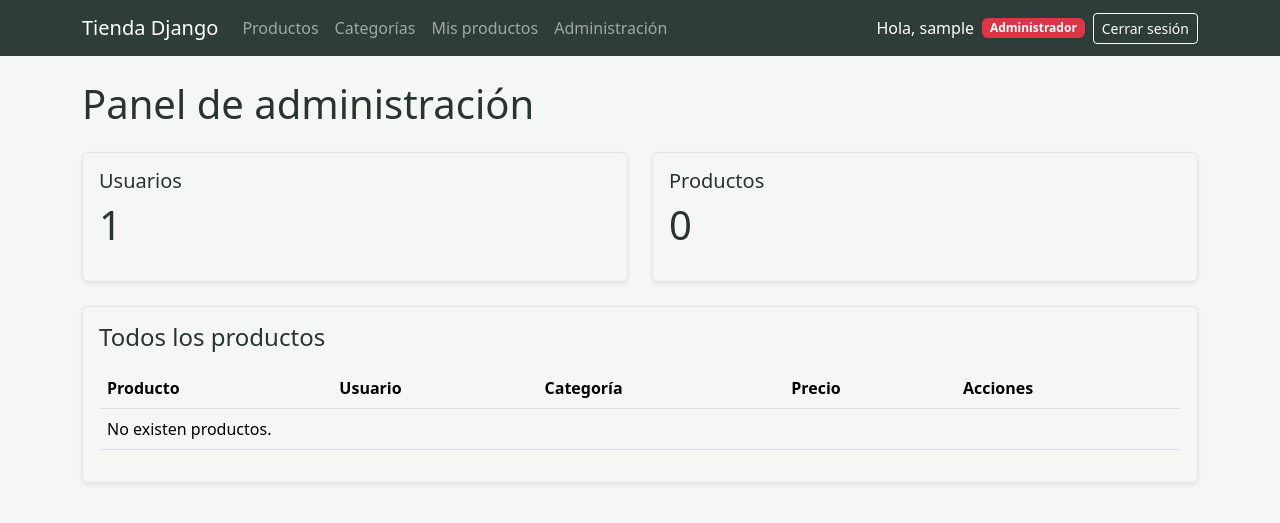
After one commit to Marga-codes/UF2406ED01_MMbande, a Django app: page /panel-admin/ in a window 1280 px wide. The commit adds this page. Shown: the top 523 px of the page. Run offline with Django 5.2, Linux system fonts and the light colour scheme; the visitor is signed in with stand-in values (Sample User, id 1); data comes from the database, SQL or seed files in the repository; data that the repository does not hold is empty.

Commit message:
feat: roles y permisos con panel interno solo para staff

```diff
--- a/productos/urls.py
+++ b/productos/urls.py
@@ -102,4 +102,14 @@ urlpatterns = [
         views.producto_eliminar,
         name="producto_eliminar"
     ),
+
+    # ------------------------------------------------------------------
+    # Panel interno de administración (solo is_staff, lo comprueba
+    # el decorador @staff_member_required de la vista)
+    # ------------------------------------------------------------------
+    path(
+        "panel-admin/",
+        views.panel_admin,
+        name="panel_admin"
+    ),
 ]
--- a/productos/views.py
+++ b/productos/views.py
@@ -20,8 +20,19 @@ Esos los trae Django montados con 'django.contrib.auth.urls' en tienda/urls.py.
 # base.html se encarga de pintarlo como una alerta de Bootstrap.
 from django.contrib import messages
 
+# PermissionDenied es la excepción que Django traduce en un 403 Forbidden.
+# La usamos cuando alguien intenta tocar un producto que no es suyo.
+from django.core.exceptions import PermissionDenied
+
 from django.contrib.auth.decorators import login_required
 from django.contrib.auth import login
+
+# User lo necesitamos en el panel de administración, para listar cuentas.
+from django.contrib.auth.models import User
+
+# staff_member_required deja pasar solo a usuarios con is_staff=True
+# (los demás ni siquiera llegan a ver la vista).
+from django.contrib.admin.views.decorators import staff_member_required
 
 from django.shortcuts import (
     render,
@@ -35,6 +46,13 @@ from .forms import (
     RegistroForm,
     CategoriaForm,
     ProductoForm,
+)
+
+# Las reglas de quién puede qué viven en permissions.py.
+# Aquí solo las consultamos.
+from .permissions import (
+    puede_editar_producto,
+    puede_eliminar_producto,
 )
 
 
@@ -368,18 +386,25 @@ def mis_productos(request):
 @login_required
 def producto_editar(request, pk):
 
-    # Aquí está la seguridad real del ejercicio 3.
-    # Al añadir usuario=request.user a la consulta, Django busca un
-    # producto que a la vez tenga esa id Y me pertenezca a mí.
-    #
-    # Si maría se inventa la url /productos/5/editar/ de un producto
-    # de juan, no encuentra nada y devuelve 404: ni siquiera sabe que
-    # el producto existe.
+    # Primero localizamos el producto sin más: ya no filtramos por
+    # usuario aquí, porque el administrador también tiene que poder
+    # llegar a productos ajenos.
     producto = get_object_or_404(
         Producto,
-        pk=pk,
-        usuario=request.user
+        pk=pk
     )
+
+    # Y aquí está la comprobación de permisos del ejercicio 4.
+    # Si no es el dueño ni is_staff, lanzamos PermissionDenied,
+    # que Django convierte en un 403 Forbidden con nuestra plantilla.
+    #
+    # Fíjate en que esto va en el SERVIDOR: ocultar el botón en la
+    # plantilla no serviría de nada, cualquiera puede escribir la URL.
+    if not puede_editar_producto(
+        request.user,
+        producto
+    ):
+        raise PermissionDenied
 
     if request.method == "POST":
 
@@ -397,7 +422,10 @@ def producto_editar(request, pk):
                 "Producto actualizado correctamente."
             )
 
-            return redirect("mis_productos")
+            # Volvemos al listado general: desde aquí también puede
+            # haber llegado el administrador, editando un producto
+            # que no es suyo, y "Mis productos" no lo mostraría.
+            return redirect("producto_lista")
 
     else:
 
@@ -419,14 +447,19 @@ def producto_editar(request, pk):
 @login_required
 def producto_eliminar(request, pk):
 
-    # Mismo filtro que en la edición: propietario incluido.
-    # Un usuario no puede borrar productos de otros ni siquiera
-    # escribiendo la URL a mano.
     producto = get_object_or_404(
         Producto,
-        pk=pk,
-        usuario=request.user
+        pk=pk
     )
+
+    # Mismo esquema que en la edición: dueño o administrador.
+    # Un usuario normal no puede borrar productos ajenos ni siquiera
+    # enviando el formulario con POST a mano.
+    if not puede_eliminar_producto(
+        request.user,
+        producto
+    ):
+        raise PermissionDenied
 
     if request.method == "POST":
 
@@ -437,7 +470,8 @@ def producto_eliminar(request, pk):
             "Producto eliminado correctamente."
         )
 
-        return redirect("mis_productos")
+        # Igual que al editar: al listado general.
+        return redirect("producto_lista")
 
     return render(
         request,
@@ -446,3 +480,38 @@ def producto_eliminar(request, pk):
             "producto": producto
         }
     )
+
+
+# ----------------------------------------------------------------------
+# Panel interno de administración (solo usuarios staff)
+# ----------------------------------------------------------------------
+@staff_member_required
+def panel_admin(request):
+
+    # El decorador hace todo el trabajo de control de acceso:
+    # si quien entra no tiene is_staff, ni llega a esta función
+    # (lo manda al login de /admin/).
+    #
+    # Es un panel informativo con vistas rápidas: cuántos usuarios y
+    # productos hay, y la lista completa con su propietario.
+    productos = Producto.objects.select_related(
+        "categoria",
+        "usuario",
+    ).order_by(
+        "-fecha_creacion"
+    )
+
+    usuarios = User.objects.all().order_by(
+        "username"
+    )
+
+    context = {
+        "productos": productos,
+        "usuarios": usuarios,
+    }
+
+    return render(
+        request,
+        "administracion/panel.html",
+        context
+    )
--- /dev/null
+++ b/templates/administracion/panel.html
@@ -0,0 +1,169 @@
+{# Panel interno de administración. Solo llegan usuarios con is_staff: #}
+{# la vista está protegida con @staff_member_required. #}
+{% extends "base.html" %}
+
+{% block title %}
+Panel de administración
+{% endblock %}
+
+{% block content %}
+
+<h1 class="mb-4">
+    Panel de administración
+</h1>
+
+{# Dos tarjetas de resumen: usuarios y productos. #}
+<div class="row mb-4">
+
+    <div class="col-md-6">
+
+        <div class="card shadow-sm">
+
+            <div class="card-body">
+
+                <h5>
+                    Usuarios
+                </h5>
+
+                <p class="display-6">
+                    {{ usuarios.count }}
+                </p>
+
+            </div>
+
+        </div>
+
+    </div>
+
+    <div class="col-md-6">
+
+        <div class="card shadow-sm">
+
+            <div class="card-body">
+
+                <h5>
+                    Productos
+                </h5>
+
+                <p class="display-6">
+                    {{ productos.count }}
+                </p>
+
+            </div>
+
+        </div>
+
+    </div>
+
+</div>
+
+{# Listado completo de productos con su propietario. #}
+<div class="card shadow-sm">
+
+    <div class="card-body">
+
+        <h2 class="h4 mb-3">
+            Todos los productos
+        </h2>
+
+        <div class="table-responsive">
+
+            <table class="table table-hover">
+
+                <thead>
+
+                    <tr>
+
+                        <th>
+                            Producto
+                        </th>
+
+                        <th>
+                            Usuario
+                        </th>
+
+                        <th>
+                            Categoría
+                        </th>
+
+                        <th>
+                            Precio
+                        </th>
+
+                        <th>
+                            Acciones
+                        </th>
+
+                    </tr>
+
+                </thead>
+
+                <tbody>
+
+                    {% for producto in productos %}
+
+                        <tr>
+
+                            <td>
+                                {{ producto.nombre }}
+                            </td>
+
+                            <td>
+                                {{ producto.usuario.username }}
+                            </td>
+
+                            <td>
+                                {{ producto.categoria.nombre }}
+                            </td>
+
+                            <td>
+                                {{ producto.precio }} €
+                            </td>
+
+                            {# Aquí no se comprueba el dueño: quien está #}
+                            {# en este panel es staff y puede con todo. #}
+                            <td>
+
+                                <a
+                                    href="{% url 'producto_editar' producto.pk %}"
+                                    class="btn btn-sm btn-outline-secondary"
+                                >
+                                    Editar
+                                </a>
+
+                                <a
+                                    href="{% url 'producto_eliminar' producto.pk %}"
+                                    class="btn btn-sm btn-outline-danger"
+                                >
+                                    Eliminar
+                                </a>
+
+                            </td>
+
+                        </tr>
+
+                    {% empty %}
+
+                        <tr>
+
+                            <td colspan="5">
+
+                                No existen productos.
+
+                            </td>
+
+                        </tr>
+
+                    {% endfor %}
+
+                </tbody>
+
+            </table>
+
+        </div>
+
+    </div>
+
+</div>
+
+{% endblock %}
--- a/templates/base.html
+++ b/templates/base.html
@@ -162,6 +162,24 @@
 
                     </li>
 
+                    {# Este enlace solo lo ven los usuarios staff: #}
+                    {# un usuario normal no lo lleva en el menú, aunque #}
+                    {# la seguridad real está en el decorador de la vista. #}
+                    {% if user.is_staff %}
+
+                    <li class="nav-item">
+
+                        <a
+                            class="nav-link"
+                            href="{% url 'panel_admin' %}"
+                        >
+                            Administración
+                        </a>
+
+                    </li>
+
+                    {% endif %}
+
                     {% endif %}
 
                 </ul>
@@ -178,6 +196,22 @@
                             {{ user.username }}
 
                         </span>
+
+                        {# El rol, a la vista: badge rojo para administrador #}
+                        {# (is_staff) y gris para cualquier otra cuenta. #}
+                        {% if user.is_staff %}
+
+                            <span class="badge bg-danger">
+                                Administrador
+                            </span>
+
+                        {% else %}
+
+                            <span class="badge bg-secondary">
+                                Usuario
+                            </span>
+
+                        {% endif %}
 
                         {# El logout sigue siendo POST con csrf_token: #}
                         {# un enlace normal (GET) no debe cerrar sesiones. #}
--- a/templates/productos/lista.html
+++ b/templates/productos/lista.html
@@ -96,11 +96,11 @@ Productos
                         Ver
                     </a>
 
-                    {# Editar y Eliminar solo para el dueño del producto. #}
+                    {# Editar y Eliminar para el dueño... o para el staff. #}
                     {# Ojo: esto es comodidad de interfaz, no seguridad: #}
                     {# la seguridad real está en producto_editar/eliminar, #}
-                    {# que filtran por usuario=request.user y devuelven 404. #}
-                    {% if user == producto.usuario %}
+                    {# que comprueban el permiso en el servidor y responden 403. #}
+                    {% if user == producto.usuario or user.is_staff %}
 
                         <a
                             href="{% url 'producto_editar' producto.pk %}"
```
Also changed, not shown: productos/permissions.py (added, +47 -0 lines), productos/tests.py (+174 -6 lines), templates/productos/detalle.html (+5 -5 lines), README.md. Lines whose indentation alone changed are shown as unchanged.
